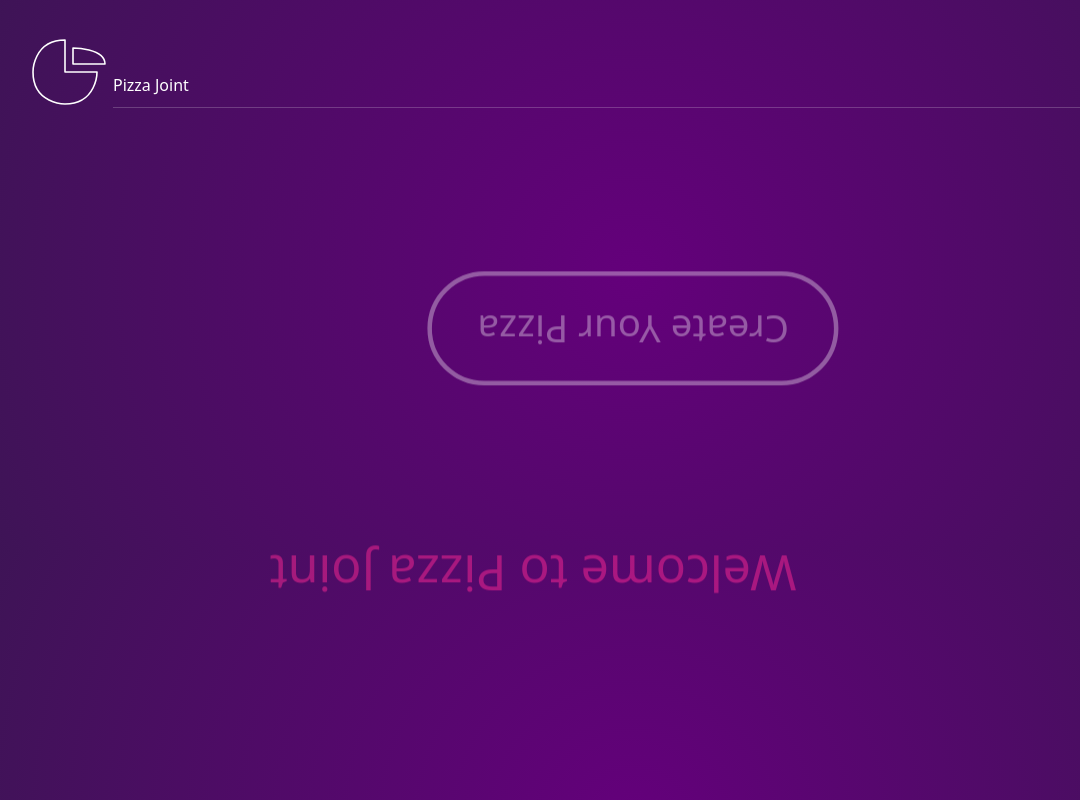
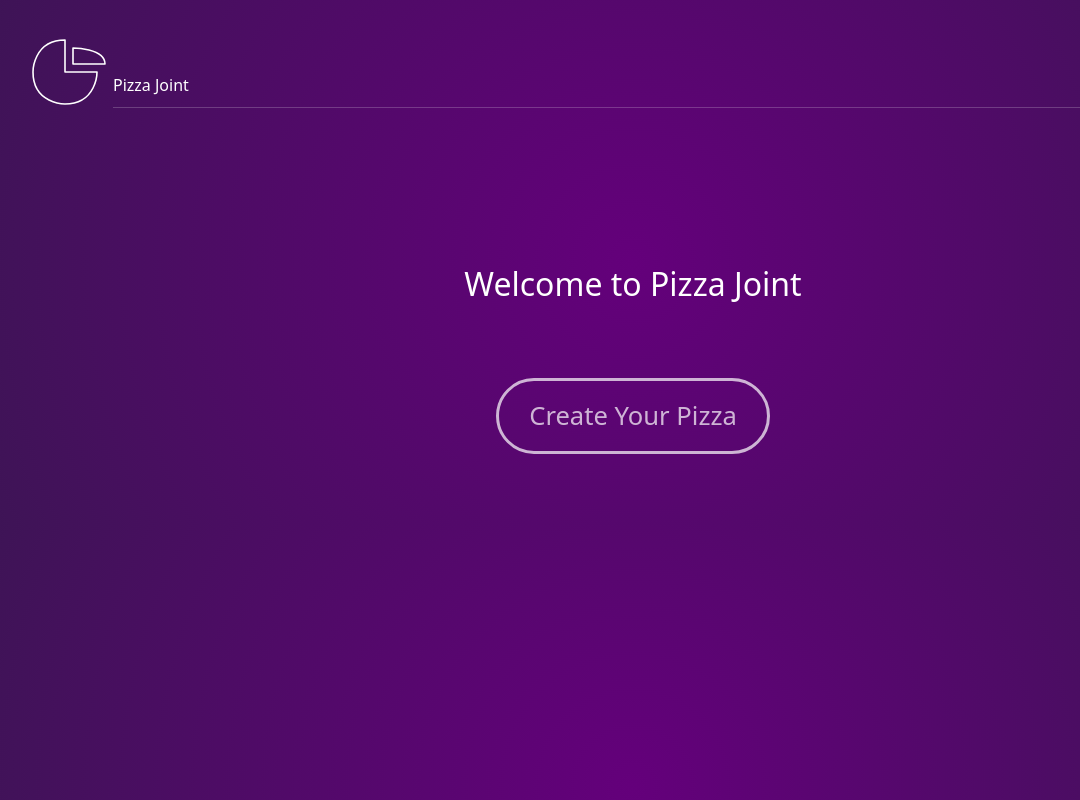
Before and after one commit to Erhahon-Imafidon/motion-animation-app, a React (Vite) app: page / in a window 1280 px wide. Shown: the whole page, without its empty margins (7-1087 px from the left). Built offline with nearby package versions, Linux system fonts and the light colour scheme.

Commit message:
remove unnecessary animations and simplify Home component structure

```diff
--- a/src/pages/Home.tsx
+++ b/src/pages/Home.tsx
@@ -4,23 +4,13 @@ import { motion } from 'motion/react';
 const Home = () => {
     return (
         <motion.div
-            animate={{ rotateZ: 180, opacity: 0.5 }}
+            animate={{}}
             className="home max-w-200 mt-25 mb-10 mx-auto text-center"
         >
-            <motion.h2
-                animate={{
-                    fontSize: '50px',
-                    color: '#ff2994',
-                    x: 100,
-                    y: -100,
-                }}
-                className="mb-7.5 text-[2em]"
-            >
-                Welcome to Pizza Joint
-            </motion.h2>
+            <h2 className="mb-7.5 text-[2em]">Welcome to Pizza Joint</h2>
             <Link to="/base">
                 <motion.button
-                    animate={{ scale: 1.5 }}
+                    animate={{}}
                     className="!py-4 !text-[1.6em] !border-3 my-7.5 mx-5"
                 >
                     Create Your Pizza
```
